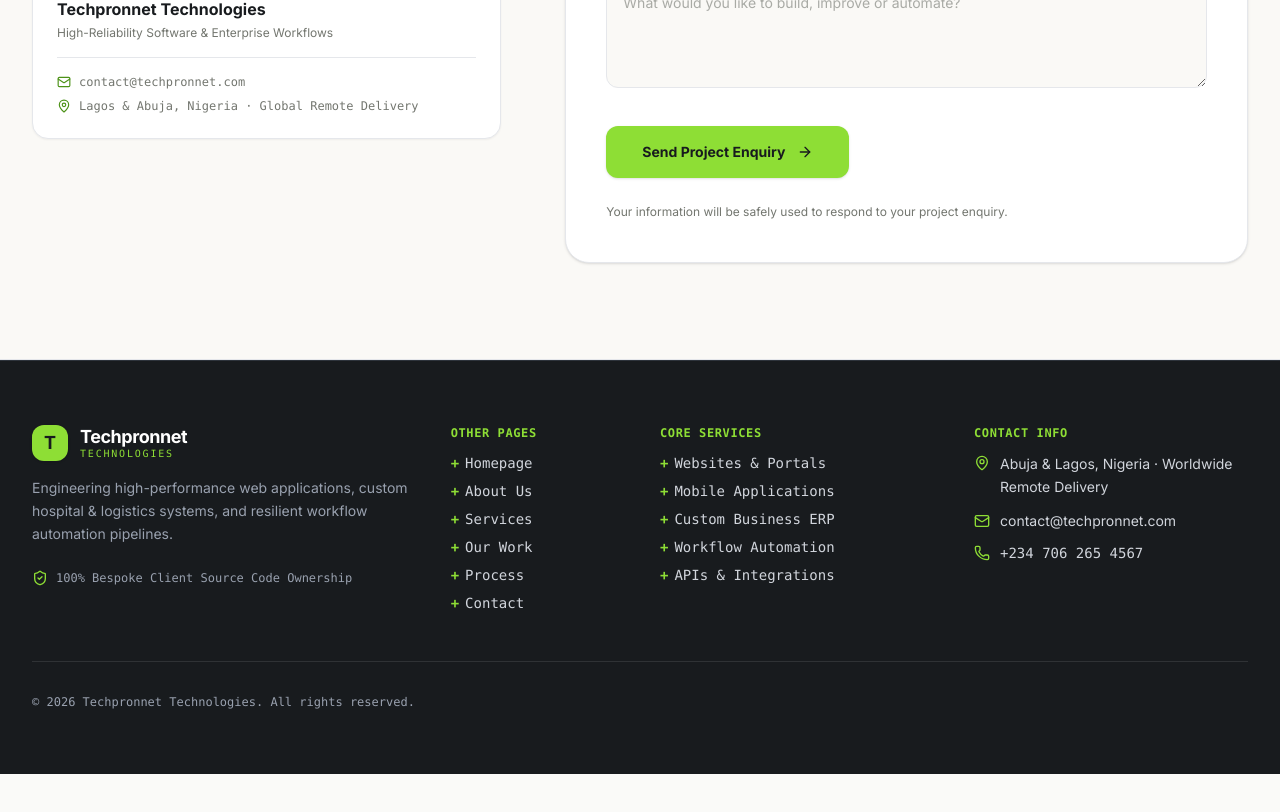
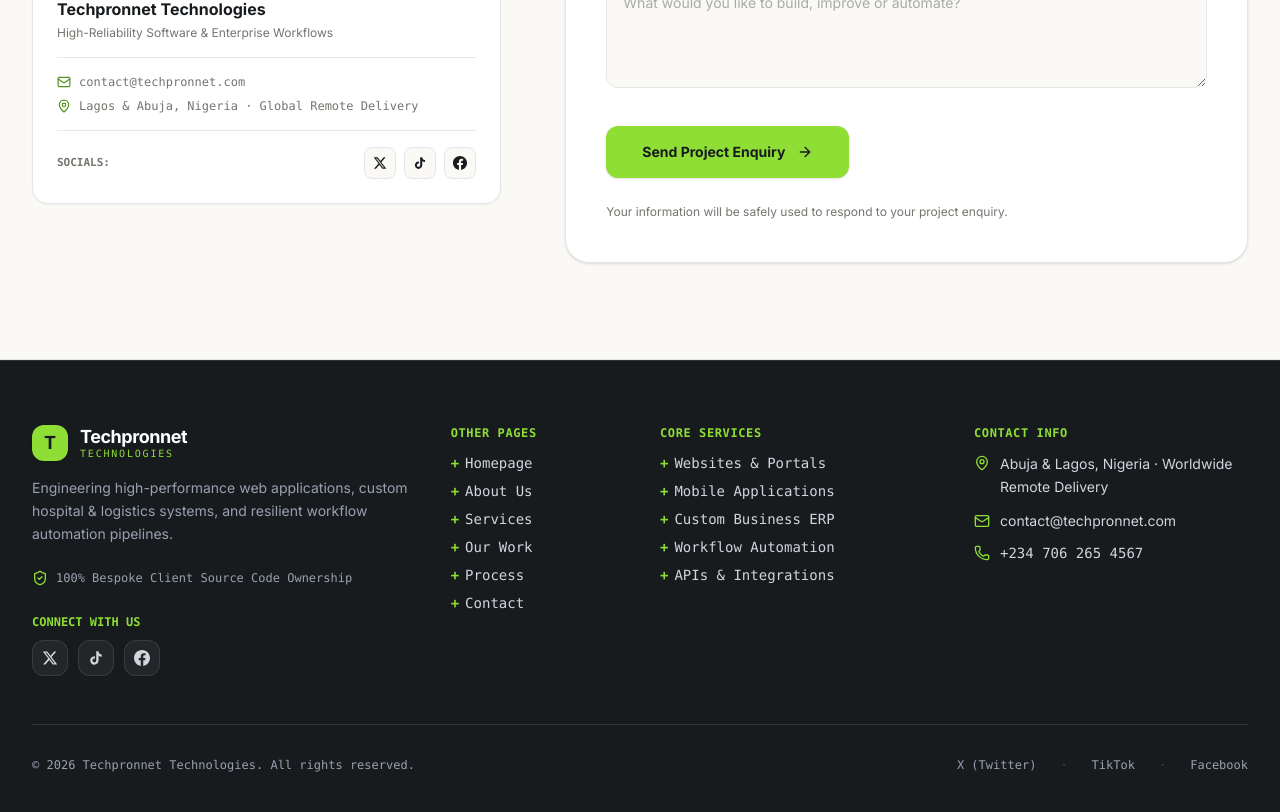
Before and after one commit to officialdb/Techpronnet, a Next.js app: page / in a window 1280 px wide. Shown: the part 4860-5672 px from the top of the page. Before the commit the page ends 5634 px from the top, so only its background shows below. Built offline with nearby package versions, Linux system fonts and the light colour scheme; no server answers.

Commit message:
feat(socials): add TikTok, Facebook, and X (Twitter) social profiles to footer, contact card, and mobile drawer

```diff
--- a/src/components/ContactSection.tsx
+++ b/src/components/ContactSection.tsx
@@ -45,6 +45,49 @@
                   <span>Lagos &amp; Abuja, Nigeria · Global Remote Delivery</span>
                 </p>
               </div>
+
+              {/* Social Channels */}
+              <div className="mt-4 pt-4 border-t border-[#E5E7EB] flex items-center justify-between">
+                <span className="text-[11px] font-mono text-muted uppercase font-semibold">Socials:</span>
+                <div className="flex items-center gap-2">
+                  <a
+                    href="https://x.com/Tech_pronnet"
+                    target="_blank"
+                    rel="noopener noreferrer"
+                    aria-label="X / Twitter (@Tech_pronnet)"
+                    title="X / Twitter: @Tech_pronnet"
+                    className="size-8 rounded-lg bg-[#FAF9F6] border border-[#E5E7EB] flex items-center justify-center text-[#181B1E] hover:bg-[#8EDE35] hover:border-[#8EDE35] transition-all"
+                  >
+                    <svg viewBox="0 0 24 24" className="size-3.5" fill="currentColor">
+                      <path d="M18.244 2.25h3.308l-7.227 8.26 8.502 11.24H16.17l-5.214-6.817L4.99 21.75H1.68l7.73-8.835L1.254 2.25H8.08l4.713 6.231zm-1.161 17.52h1.833L7.084 4.126H5.117z" />
+                    </svg>
+                  </a>
+                  <a
+                    href="https://www.tiktok.com/@techpronnet1"
+                    target="_blank"
+                    rel="noopener noreferrer"
+                    aria-label="TikTok (@techpronnet1)"
+                    title="TikTok: @techpronnet1"
+                    className="size-8 rounded-lg bg-[#FAF9F6] border border-[#E5E7EB] flex items-center justify-center text-[#181B1E] hover:bg-[#8EDE35] hover:border-[#8EDE35] transition-all"
+                  >
+                    <svg viewBox="0 0 24 24" className="size-3.5" fill="currentColor">
+                      <path d="M19.59 6.69a4.83 4.83 0 0 1-3.77-4.25V2h-3.45v13.67a2.89 2.89 0 0 1-5.2 1.74 2.89 2.89 0 0 1 2.31-4.64 2.93 2.93 0 0 1 .88.13V9.4a6.84 6.84 0 0 0-1-.05A6.33 6.33 0 0 0 5 20.1a6.34 6.34 0 0 0 10.86-4.43v-7a8.16 8.16 0 0 0 4.77 1.52v-3.4a4.85 4.85 0 0 1-1.04-.1z" />
+                    </svg>
+                  </a>
+                  <a
+                    href="https://www.facebook.com/techpronnettechnologies"
+                    target="_blank"
+                    rel="noopener noreferrer"
+                    aria-label="Facebook (techpronnettechnologies)"
+                    title="Facebook: techpronnettechnologies"
+                    className="size-8 rounded-lg bg-[#FAF9F6] border border-[#E5E7EB] flex items-center justify-center text-[#181B1E] hover:bg-[#8EDE35] hover:border-[#8EDE35] transition-all"
+                  >
+                    <svg viewBox="0 0 24 24" className="size-3.5" fill="currentColor">
+                      <path d="M24 12.073c0-6.627-5.373-12-12-12s-12 5.373-12 12c0 5.99 4.388 10.954 10.125 11.854v-8.385H7.078v-3.47h3.047V9.43c0-3.007 1.792-4.669 4.533-4.669 1.312 0 2.686.235 2.686.235v2.953H15.83c-1.491 0-1.956.925-1.956 1.874v2.25h3.328l-.532 3.47h-2.796v8.385C19.612 23.027 24 18.062 24 12.073z" />
+                    </svg>
+                  </a>
+                </div>
+              </div>
             </div>
           </div>
 
--- a/src/components/Footer.tsx
+++ b/src/components/Footer.tsx
@@ -61,6 +61,51 @@
             <div className="pt-2 flex items-center gap-2 text-xs font-mono text-gray-400">
               <ShieldCheck className="size-4 text-[#8EDE35]" />
               <span>100% Bespoke Client Source Code Ownership</span>
+            </div>
+
+            {/* Social Media Channels */}
+            <div className="pt-3">
+              <span className="font-mono text-xs uppercase text-[#8EDE35] font-semibold block mb-2.5">
+                Connect With Us
+              </span>
+              <div className="flex items-center gap-2.5">
+                <a
+                  href="https://x.com/Tech_pronnet"
+                  target="_blank"
+                  rel="noopener noreferrer"
+                  aria-label="Follow Techpronnet on X / Twitter (@Tech_pronnet)"
+                  className="size-9 rounded-xl bg-white/5 border border-white/10 flex items-center justify-center text-gray-300 hover:text-[#181B1E] hover:bg-[#8EDE35] hover:border-[#8EDE35] transition-all"
+                  title="X / Twitter: @Tech_pronnet"
+                >
+                  <svg viewBox="0 0 24 24" className="size-4" fill="currentColor" aria-hidden="true">
+                    <path d="M18.244 2.25h3.308l-7.227 8.26 8.502 11.24H16.17l-5.214-6.817L4.99 21.75H1.68l7.73-8.835L1.254 2.25H8.08l4.713 6.231zm-1.161 17.52h1.833L7.084 4.126H5.117z" />
+                  </svg>
+                </a>
+                <a
+                  href="https://www.tiktok.com/@techpronnet1"
+                  target="_blank"
+                  rel="noopener noreferrer"
+                  aria-label="Follow Techpronnet on TikTok (@techpronnet1)"
+                  className="size-9 rounded-xl bg-white/5 border border-white/10 flex items-center justify-center text-gray-300 hover:text-[#181B1E] hover:bg-[#8EDE35] hover:border-[#8EDE35] transition-all"
+                  title="TikTok: @techpronnet1"
+                >
+                  <svg viewBox="0 0 24 24" className="size-4" fill="currentColor" aria-hidden="true">
+                    <path d="M19.59 6.69a4.83 4.83 0 0 1-3.77-4.25V2h-3.45v13.67a2.89 2.89 0 0 1-5.2 1.74 2.89 2.89 0 0 1 2.31-4.64 2.93 2.93 0 0 1 .88.13V9.4a6.84 6.84 0 0 0-1-.05A6.33 6.33 0 0 0 5 20.1a6.34 6.34 0 0 0 10.86-4.43v-7a8.16 8.16 0 0 0 4.77 1.52v-3.4a4.85 4.85 0 0 1-1.04-.1z" />
+                  </svg>
+                </a>
+                <a
+                  href="https://www.facebook.com/techpronnettechnologies"
+                  target="_blank"
+                  rel="noopener noreferrer"
+                  aria-label="Follow Techpronnet on Facebook (techpronnettechnologies)"
+                  className="size-9 rounded-xl bg-white/5 border border-white/10 flex items-center justify-center text-gray-300 hover:text-[#181B1E] hover:bg-[#8EDE35] hover:border-[#8EDE35] transition-all"
+                  title="Facebook: techpronnettechnologies"
+                >
+                  <svg viewBox="0 0 24 24" className="size-4" fill="currentColor" aria-hidden="true">
+                    <path d="M24 12.073c0-6.627-5.373-12-12-12s-12 5.373-12 12c0 5.99 4.388 10.954 10.125 11.854v-8.385H7.078v-3.47h3.047V9.43c0-3.007 1.792-4.669 4.533-4.669 1.312 0 2.686.235 2.686.235v2.953H15.83c-1.491 0-1.956.925-1.956 1.874v2.25h3.328l-.532 3.47h-2.796v8.385C19.612 23.027 24 18.062 24 12.073z" />
+                  </svg>
+                </a>
+              </div>
             </div>
           </div>
 
@@ -177,11 +222,39 @@
           </div>
         </div>
 
-        {/* Bottom copyright */}
+        {/* Bottom copyright & Socials */}
         <div className="pt-8 flex flex-col sm:flex-row justify-between items-center gap-4 text-xs text-gray-400 font-mono">
           <p className="text-center sm:text-left">
             &copy; {currentYear} Techpronnet Technologies. All rights reserved.
           </p>
+          <div className="flex flex-wrap items-center justify-center gap-4 sm:gap-6 text-xs text-gray-400">
+            <a
+              href="https://x.com/Tech_pronnet"
+              target="_blank"
+              rel="noopener noreferrer"
+              className="hover:text-[#8EDE35] transition-colors flex items-center gap-1.5"
+            >
+              <span>X (Twitter)</span>
+            </a>
+            <span className="text-white/20">·</span>
+            <a
+              href="https://www.tiktok.com/@techpronnet1"
+              target="_blank"
+              rel="noopener noreferrer"
+              className="hover:text-[#8EDE35] transition-colors flex items-center gap-1.5"
+            >
+              <span>TikTok</span>
+            </a>
+            <span className="text-white/20">·</span>
+            <a
+              href="https://www.facebook.com/techpronnettechnologies"
+              target="_blank"
+              rel="noopener noreferrer"
+              className="hover:text-[#8EDE35] transition-colors flex items-center gap-1.5"
+            >
+              <span>Facebook</span>
+            </a>
+          </div>
         </div>
       </div>
 
--- a/src/components/Header.tsx
+++ b/src/components/Header.tsx
@@ -132,7 +132,7 @@
               About Us
             </Link>
           </div>
-          <div className="pt-4 border-t border-line">
+          <div className="pt-4 border-t border-line space-y-4">
             <Link
               href="/#contact"
               onClick={() => setMobileMenuOpen(false)}
@@ -141,6 +141,46 @@
               <span>Discuss a Project</span>
               <ArrowUpRight className="size-4" />
             </Link>
+
+            {/* Social channels in mobile drawer */}
+            <div className="flex items-center justify-center gap-3 pt-1">
+              <a
+                href="https://x.com/Tech_pronnet"
+                target="_blank"
+                rel="noopener noreferrer"
+                aria-label="X / Twitter"
+                title="X / Twitter"
+                className="size-9 rounded-xl bg-sand border border-line flex items-center justify-center text-ink hover:bg-[#8EDE35] hover:border-[#8EDE35] transition-all"
+              >
+                <svg viewBox="0 0 24 24" className="size-4" fill="currentColor">
+                  <path d="M18.244 2.25h3.308l-7.227 8.26 8.502 11.24H16.17l-5.214-6.817L4.99 21.75H1.68l7.73-8.835L1.254 2.25H8.08l4.713 6.231zm-1.161 17.52h1.833L7.084 4.126H5.117z" />
+                </svg>
+              </a>
+              <a
+                href="https://www.tiktok.com/@techpronnet1"
+                target="_blank"
+                rel="noopener noreferrer"
+                aria-label="TikTok"
+                title="TikTok"
+                className="size-9 rounded-xl bg-sand border border-line flex items-center justify-center text-ink hover:bg-[#8EDE35] hover:border-[#8EDE35] transition-all"
+              >
+                <svg viewBox="0 0 24 24" className="size-4" fill="currentColor">
+                  <path d="M19.59 6.69a4.83 4.83 0 0 1-3.77-4.25V2h-3.45v13.67a2.89 2.89 0 0 1-5.2 1.74 2.89 2.89 0 0 1 2.31-4.64 2.93 2.93 0 0 1 .88.13V9.4a6.84 6.84 0 0 0-1-.05A6.33 6.33 0 0 0 5 20.1a6.34 6.34 0 0 0 10.86-4.43v-7a8.16 8.16 0 0 0 4.77 1.52v-3.4a4.85 4.85 0 0 1-1.04-.1z" />
+                </svg>
+              </a>
+              <a
+                href="https://www.facebook.com/techpronnettechnologies"
+                target="_blank"
+                rel="noopener noreferrer"
+                aria-label="Facebook"
+                title="Facebook"
+                className="size-9 rounded-xl bg-sand border border-line flex items-center justify-center text-ink hover:bg-[#8EDE35] hover:border-[#8EDE35] transition-all"
+              >
+                <svg viewBox="0 0 24 24" className="size-4" fill="currentColor">
+                  <path d="M24 12.073c0-6.627-5.373-12-12-12s-12 5.373-12 12c0 5.99 4.388 10.954 10.125 11.854v-8.385H7.078v-3.47h3.047V9.43c0-3.007 1.792-4.669 4.533-4.669 1.312 0 2.686.235 2.686.235v2.953H15.83c-1.491 0-1.956.925-1.956 1.874v2.25h3.328l-.532 3.47h-2.796v8.385C19.612 23.027 24 18.062 24 12.073z" />
+                </svg>
+              </a>
+            </div>
           </div>
         </div>
       )}
```
